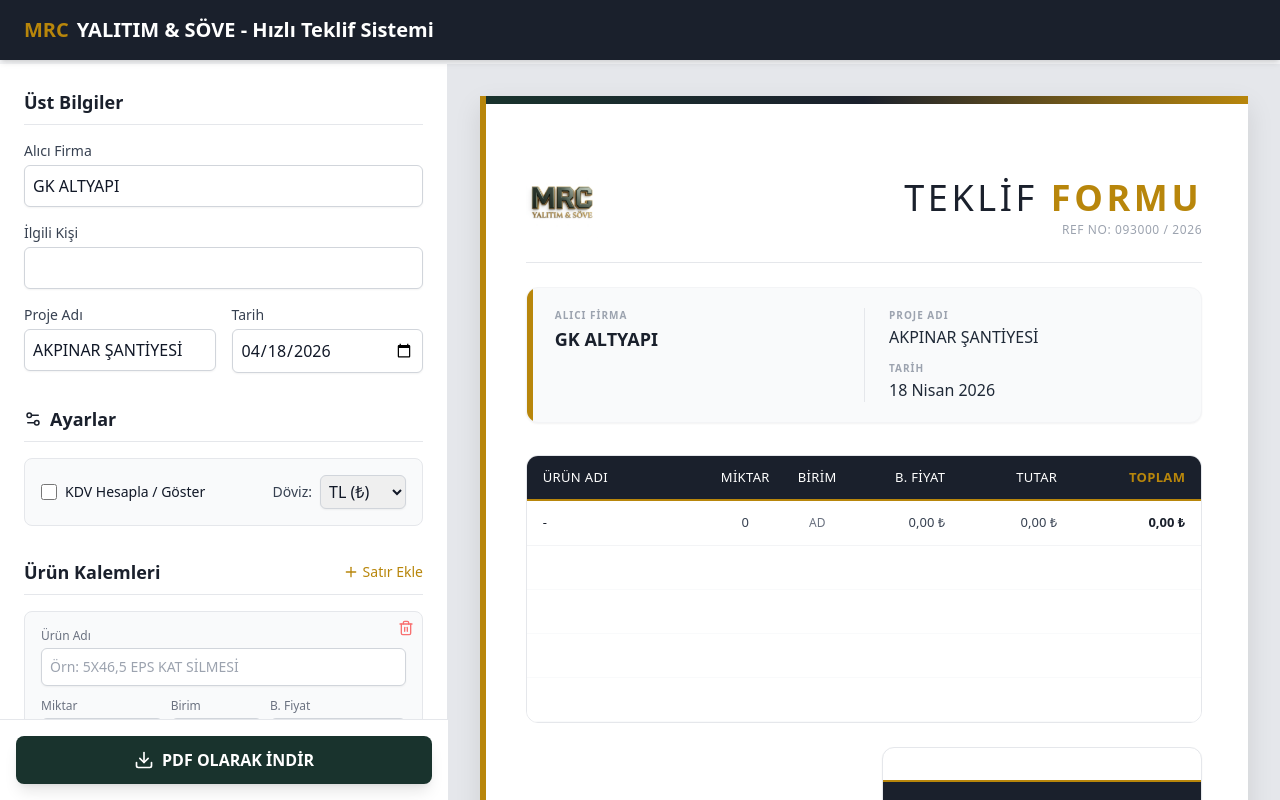
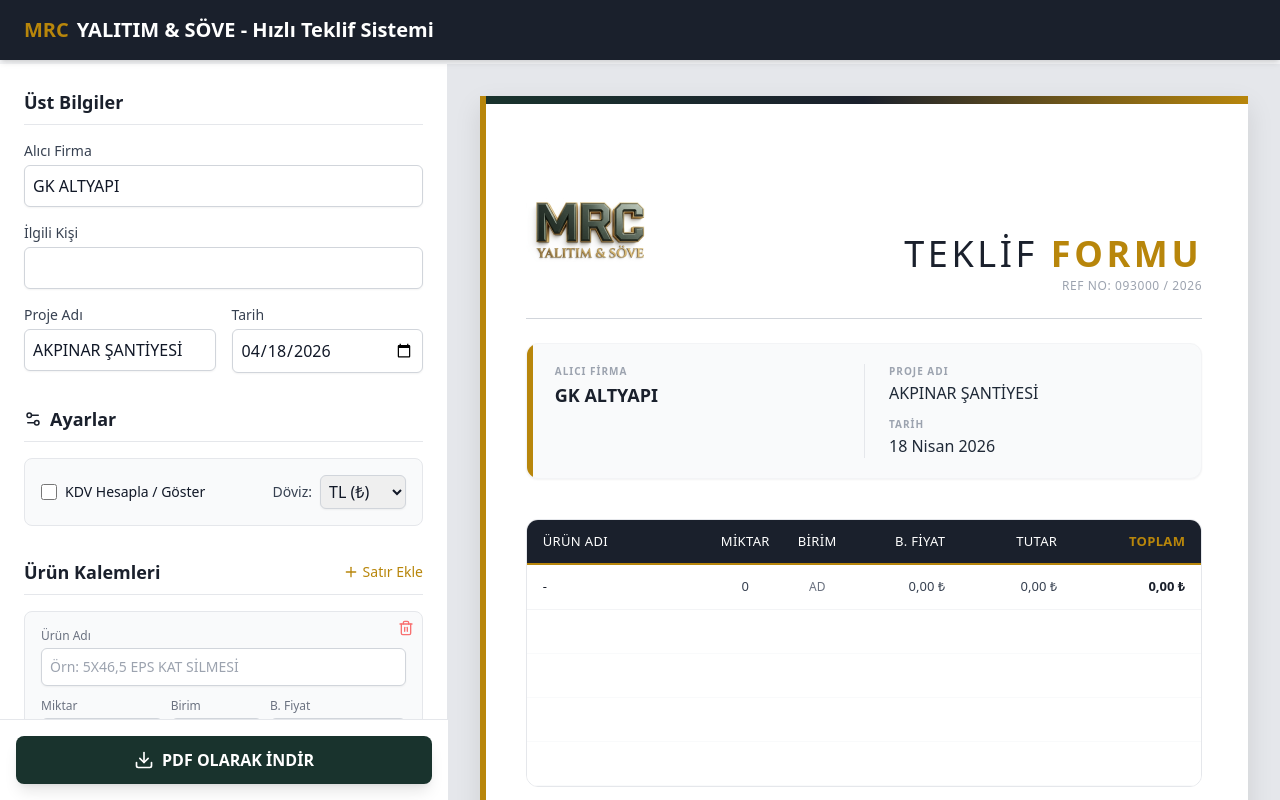
Before and after one commit to talhaff/Teklif_modul, a React (Vite) app: page / in a window 1280 px wide. Built offline with nearby package versions, Linux system fonts and the light colour scheme.

Commit message:
feat: add DocumentHeader component for proposal preview display

```diff
--- a/src/components/Preview/DocumentHeader.jsx
+++ b/src/components/Preview/DocumentHeader.jsx
@@ -14,11 +14,11 @@ function DocumentHeader({ headerInfo }) {
   };
 
   return (
-    <div className="mb-8 px-2">
+    <div className="mb-10 px-2">
       {/* Top Section with Logo and Title */}
-      <div className="flex justify-between items-end pb-6 mb-6 border-b border-gray-200">
+      <div className="flex justify-between items-end pb-6 mb-6 border-b border-gray-300">
         <div>
-           <img src="/logo.png" alt="MRC YALITIM Logo" className="h-[4.5rem] mix-blend-multiply object-contain" />
+           <img src="/logo.png" alt="MRC YALITIM Logo" className="h-[8rem] mix-blend-multiply object-contain" />
         </div>
         <div className="text-right">
           <h2 className="text-4xl font-light tracking-widest text-brand-dark mb-1">TEKLİF <span className="font-bold text-brand-gold">FORMU</span></h2>
```
